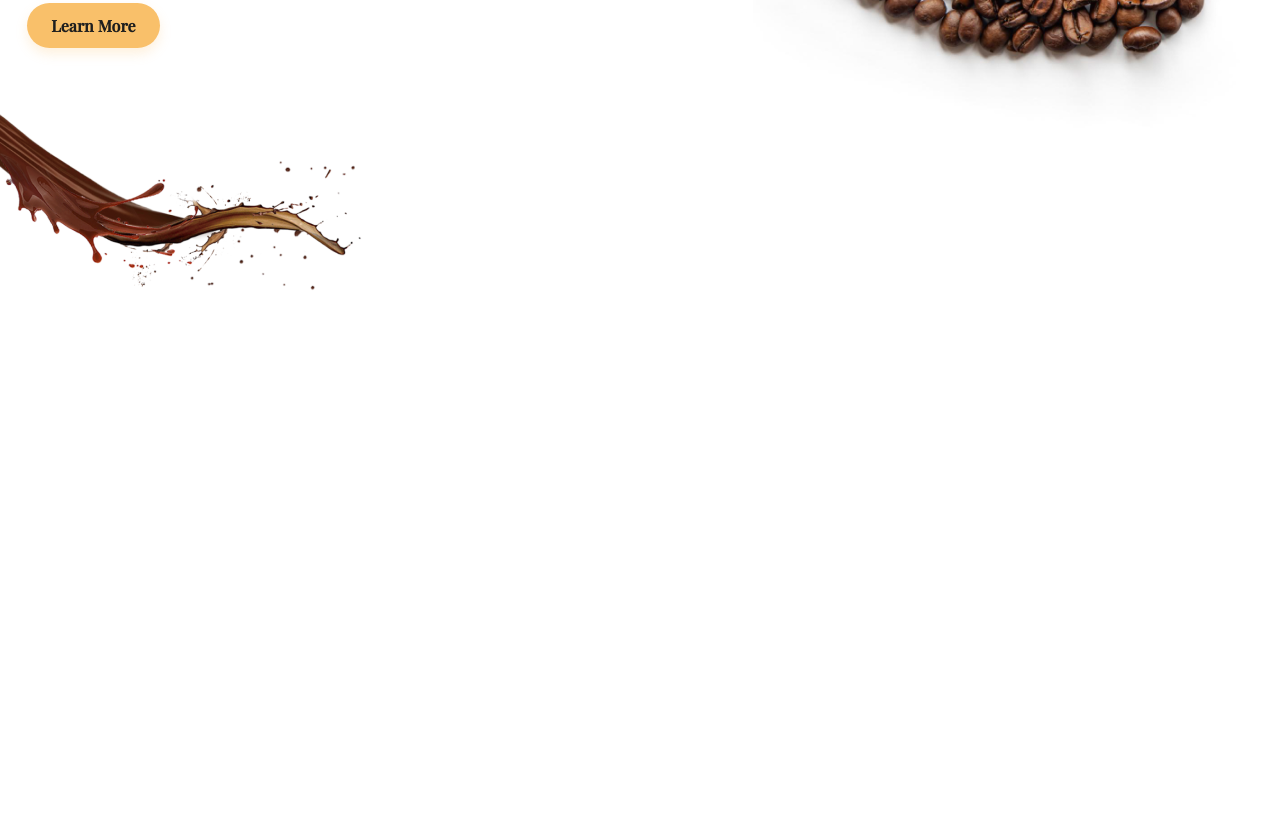
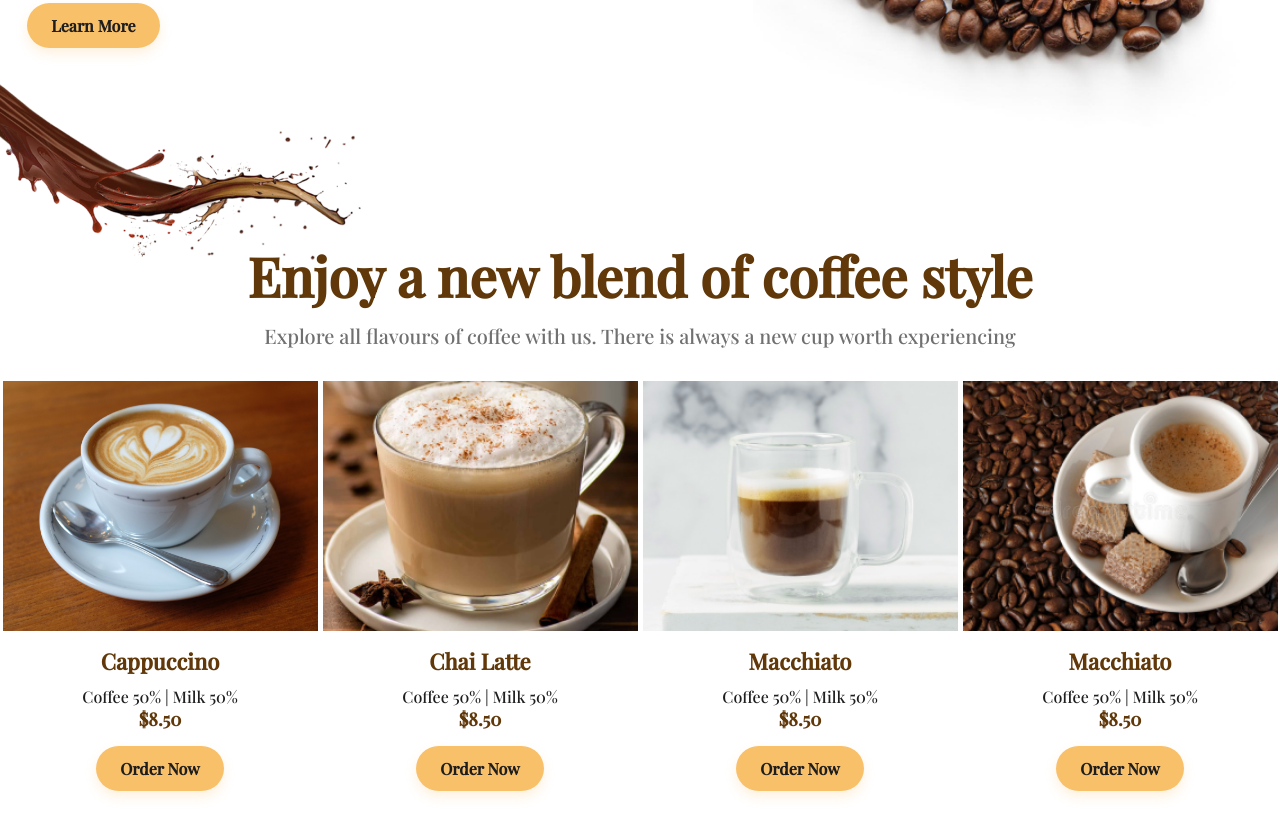
Before and after one commit to GodstimeNwabue/Bean-Scene-Coffee-Landingpage, a plain HTML site: page index.html in a window 1280 px wide. Shown: the part 1164-1987 px from the top of the page. Before the commit the page ends 1471 px from the top, so only its background shows below. Drawn offline with nearby package versions, Linux system fonts and the light colour scheme; a web font is replaced by a local one.

Commit message:
Added Enjoy a new blend of coffee style page

```diff
--- a/index.html
+++ b/index.html
@@ -41,7 +41,7 @@
             </article>
         </main>
     </section>
-    <section>
+    <section class="discover">
         <!--Section on Discover the best coffee-->
         <div class="discover_best">
             <article>
@@ -61,6 +61,40 @@
                 <img src="./assests/coffee-blast.png" alt="">
             </div>
         </figure>
+        <div class="enjoy_blend">
+            <h2>Enjoy a new blend of coffee style</h2>
+            <p>Explore all flavours of coffee with us. There is always a new cup worth experiencing</p>
+            <div class="enjoy_blend-slide">
+                <figure>
+                    <img src="./assests/rectangle-72-x.png" alt="coffee">
+                    <h2>Cappuccino</h2>
+                    <p>Coffee 50% | Milk 50%</p>
+                    <figcaption>$8.50</figcaption>
+                    <button class="cta-btn cta-btn-bold">Order Now</button>
+                </figure>
+                <figure>
+                    <img src="./assests/rectangle-9.png" alt="coffee">
+                    <h2>Chai Latte</h2>
+                    <p>Coffee 50% | Milk 50%</p>
+                    <figcaption>$8.50</figcaption>
+                    <button class="cta-btn cta-btn-bold">Order Now</button>
+                </figure>
+                <figure>
+                    <img src="./assests/rectangle-11.png" alt="coffee">
+                    <h2>Macchiato</h2>
+                    <p>Coffee 50% | Milk 50%</p>
+                    <figcaption>$8.50</figcaption>
+                    <button class="cta-btn cta-btn-bold">Order Now</button>
+                </figure>
+                <figure>
+                    <img src="./assests/rectangle-13.png" alt="coffee">
+                    <h2>Macchiato</h2>
+                    <p>Coffee 50% | Milk 50%</p>
+                    <figcaption>$8.50</figcaption>
+                    <button class="cta-btn cta-btn-bold">Order Now</button>
+                </figure>
+            </div>
+        </div>
     </section>
 </body>
 
--- a/style.css
+++ b/style.css
@@ -132,6 +132,61 @@ header h1 {
 
 .discover_best_flow_blast {
     position: absolute;
-    top: -120px;
+    top: -150px;
     bottom: 0px;
 }
+
+.enjoy_blend {
+    padding-top: 5.3rem;
+    font-family: Playfair Display;
+    text-align: center;
+}
+
+.enjoy_blend h2 {
+    color: #603809;
+    font-size: 54px;
+    font-weight: 700;
+}
+
+.enjoy_blend p {
+    color: #707070;
+    font-size: 20px;
+    font-weight: 400;
+    padding-top: 10px;
+}
+
+.enjoy_blend-slide {
+    display: flex;
+    justify-content: space-around;
+    align-items: center;
+    padding: 2rem 0rem;
+}
+
+.enjoy_blend-slide h2 {
+    padding-top: 15px;
+}
+
+.enjoy_blend-slide figure img {
+    width: 315px;
+    /* height: 222px; */
+}
+
+.enjoy_blend-slide figure figcaption {
+    color: #603809;
+    font-family: Playfair Display;
+    font-size: 18px;
+    font-weight: 700;
+}
+
+
+.enjoy_blend-slide figure p {
+    color: #1E1E1E;
+    font-size: 16px;
+    font-weight: 400;
+}
+
+.enjoy_blend-slide figure h2 {
+    color: #603809;
+    font-size: 22px;
+    font-weight: 700;
+}
```
Also changed, not shown: assests/rectangle-11.png (added), assests/rectangle-13.png (added), assests/rectangle-72-x.png (added), assests/rectangle-9.png (added).
